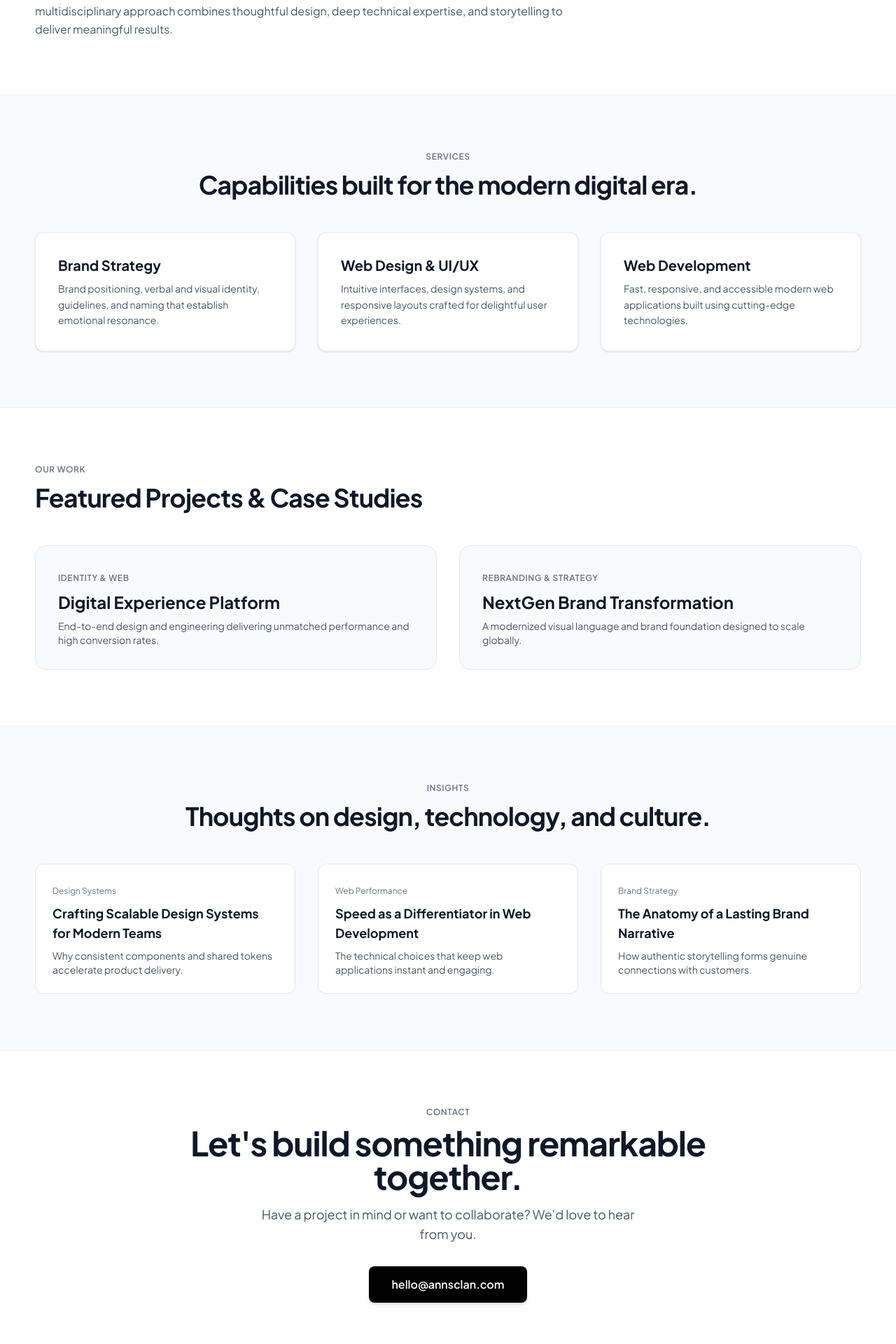
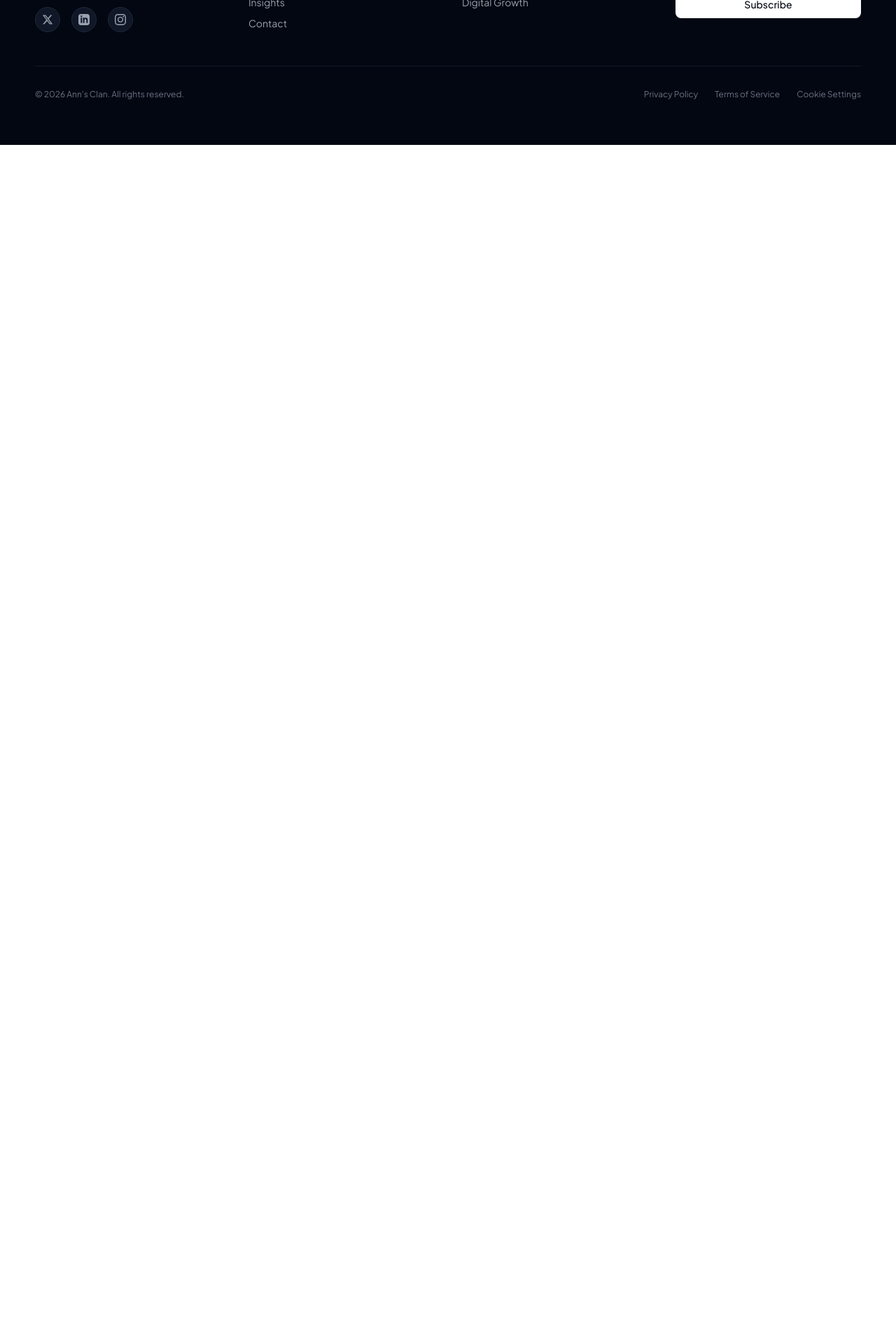
Before and after one commit to nikhilkumar202002/ann-clan-website, a React (Vite) app: page / in a window 1280 px wide. Shown: the part 760-2680 px from the top of the page at 70% size. After the commit the page ends 967 px from the top, so only its background shows below. Built offline with nearby package versions, Linux system fonts and the light colour scheme; the HTML template or start-up script is replaced by a standard one.

Commit message:
refactor: extract homepage content from App into new Homepage page component

```diff
--- a/src/App.jsx
+++ b/src/App.jsx
@@ -1,152 +1,10 @@
 import Layout from './components/layout/Layout'
-import Hero from './components/sections/home/Hero'
+import Homepage from './pages/Homepage'
 
 const App = () => {
   return (
     <Layout>
-      {/* Hero Section */}
-      <Hero />
-
-      {/* About Section */}
-      <section id="about" className="py-20 border-t border-gray-100">
-        <div className="site-container">
-          <div className="max-w-3xl">
-            <h2 className="text-xs font-semibold tracking-wider text-gray-500 uppercase">About Us</h2>
-            <p className="mt-3 text-3xl font-bold tracking-tight text-gray-900 sm:text-4xl">
-              A collaborative creative collective driven by purpose and craft.
-            </p>
-            <p className="mt-4 text-base text-gray-600 leading-relaxed">
-              At Ann's Clan, we believe that great design bridges the gap between vision and reality. Our multidisciplinary approach combines thoughtful design, deep technical expertise, and storytelling to deliver meaningful results.
-            </p>
-          </div>
-        </div>
-      </section>
-
-      {/* Services Section */}
-      <section id="services" className="py-20 bg-gray-50 border-t border-gray-100">
-        <div className="site-container">
-          <div className="text-center max-w-3xl mx-auto mb-12">
-            <h2 className="text-xs font-semibold tracking-wider text-gray-500 uppercase">Services</h2>
-            <p className="mt-3 text-3xl font-bold tracking-tight text-gray-900 sm:text-4xl">
-              Capabilities built for the modern digital era.
-            </p>
-          </div>
-          <div className="grid grid-cols-1 md:grid-cols-3 gap-8">
-            <div className="bg-white p-8 rounded-xl border border-gray-200/80 shadow-sm hover:shadow-md transition-shadow">
-              <h3 className="text-xl font-bold text-gray-900 mb-2">Brand Strategy</h3>
-              <p className="text-sm text-gray-600 leading-relaxed">
-                Brand positioning, verbal and visual identity, guidelines, and naming that establish emotional resonance.
-              </p>
-            </div>
-            <div className="bg-white p-8 rounded-xl border border-gray-200/80 shadow-sm hover:shadow-md transition-shadow">
-              <h3 className="text-xl font-bold text-gray-900 mb-2">Web Design & UI/UX</h3>
-              <p className="text-sm text-gray-600 leading-relaxed">
-                Intuitive interfaces, design systems, and responsive layouts crafted for delightful user experiences.
-              </p>
-            </div>
-            <div className="bg-white p-8 rounded-xl border border-gray-200/80 shadow-sm hover:shadow-md transition-shadow">
-              <h3 className="text-xl font-bold text-gray-900 mb-2">Web Development</h3>
-              <p className="text-sm text-gray-600 leading-relaxed">
-                Fast, responsive, and accessible modern web applications built using cutting-edge technologies.
-              </p>
-            </div>
-          </div>
-        </div>
-      </section>
-
-      {/* Our Work Section */}
-      <section id="our-work" className="py-20 border-t border-gray-100">
-        <div className="site-container">
-          <div className="flex flex-col md:flex-row md:items-end justify-between mb-12">
-            <div>
-              <h2 className="text-xs font-semibold tracking-wider text-gray-500 uppercase">Our Work</h2>
-              <p className="mt-3 text-3xl font-bold tracking-tight text-gray-900 sm:text-4xl">
-                Featured Projects & Case Studies
-              </p>
-            </div>
-          </div>
-          <div className="grid grid-cols-1 md:grid-cols-2 gap-8">
-            <div className="group rounded-2xl border border-gray-200 overflow-hidden bg-gray-50 hover:border-gray-400 transition-colors p-8">
-              <span className="text-xs font-semibold text-gray-500 tracking-wider uppercase">Identity & Web</span>
-              <h3 className="mt-2 text-2xl font-bold text-gray-900">Digital Experience Platform</h3>
-              <p className="mt-2 text-sm text-gray-600">
-                End-to-end design and engineering delivering unmatched performance and high conversion rates.
-              </p>
-            </div>
-            <div className="group rounded-2xl border border-gray-200 overflow-hidden bg-gray-50 hover:border-gray-400 transition-colors p-8">
-              <span className="text-xs font-semibold text-gray-500 tracking-wider uppercase">Rebranding & Strategy</span>
-              <h3 className="mt-2 text-2xl font-bold text-gray-900">NextGen Brand Transformation</h3>
-              <p className="mt-2 text-sm text-gray-600">
-                A modernized visual language and brand foundation designed to scale globally.
-              </p>
-            </div>
-          </div>
-        </div>
-      </section>
-
-      {/* Insights Section */}
-      <section id="insights" className="py-20 bg-gray-50 border-t border-gray-100">
-        <div className="site-container">
-          <div className="text-center max-w-3xl mx-auto mb-12">
-            <h2 className="text-xs font-semibold tracking-wider text-gray-500 uppercase">Insights</h2>
-            <p className="mt-3 text-3xl font-bold tracking-tight text-gray-900 sm:text-4xl">
-              Thoughts on design, technology, and culture.
-            </p>
-          </div>
-          <div className="grid grid-cols-1 md:grid-cols-3 gap-8">
-            <article className="bg-white p-6 rounded-xl border border-gray-200">
-              <span className="text-xs text-gray-500">Design Systems</span>
-              <h3 className="mt-2 text-lg font-bold text-gray-900 hover:text-gray-600 transition-colors">
-                Crafting Scalable Design Systems for Modern Teams
-              </h3>
-              <p className="mt-2 text-sm text-gray-600">
-                Why consistent components and shared tokens accelerate product delivery.
-              </p>
-            </article>
-            <article className="bg-white p-6 rounded-xl border border-gray-200">
-              <span className="text-xs text-gray-500">Web Performance</span>
-              <h3 className="mt-2 text-lg font-bold text-gray-900 hover:text-gray-600 transition-colors">
-                Speed as a Differentiator in Web Development
-              </h3>
-              <p className="mt-2 text-sm text-gray-600">
-                The technical choices that keep web applications instant and engaging.
-              </p>
-            </article>
-            <article className="bg-white p-6 rounded-xl border border-gray-200">
-              <span className="text-xs text-gray-500">Brand Strategy</span>
-              <h3 className="mt-2 text-lg font-bold text-gray-900 hover:text-gray-600 transition-colors">
-                The Anatomy of a Lasting Brand Narrative
-              </h3>
-              <p className="mt-2 text-sm text-gray-600">
-                How authentic storytelling forms genuine connections with customers.
-              </p>
-            </article>
-          </div>
-        </div>
-      </section>
-
-      {/* Contact Section */}
-      <section id="contact" className="py-20 border-t border-gray-100">
-        <div className="site-container text-center">
-          <div className="max-w-3xl mx-auto">
-            <h2 className="text-xs font-semibold tracking-wider text-gray-500 uppercase">Contact</h2>
-            <p className="mt-3 text-3xl sm:text-5xl font-bold tracking-tight text-gray-900">
-              Let's build something remarkable together.
-            </p>
-            <p className="mt-4 text-base sm:text-lg text-gray-600 max-w-xl mx-auto">
-              Have a project in mind or want to collaborate? We'd love to hear from you.
-            </p>
-            <div className="mt-8">
-              <a
-                href="mailto:hello@annsclan.com"
-                className="inline-flex items-center justify-center px-8 py-3.5 text-base font-semibold text-white bg-black rounded-lg hover:bg-gray-800 transition-colors shadow-md"
-              >
-                hello@annsclan.com
-              </a>
-            </div>
-          </div>
-        </div>
-      </section>
+      <Homepage />
     </Layout>
   )
 }
--- /dev/null
+++ b/src/pages/Homepage.jsx
@@ -0,0 +1,12 @@
+import Hero from '../components/sections/home/Hero'
+
+const Homepage = () => {
+  return (
+    <>
+      <Hero />
+    </>
+
+  )
+}
+
+export default Homepage
```
